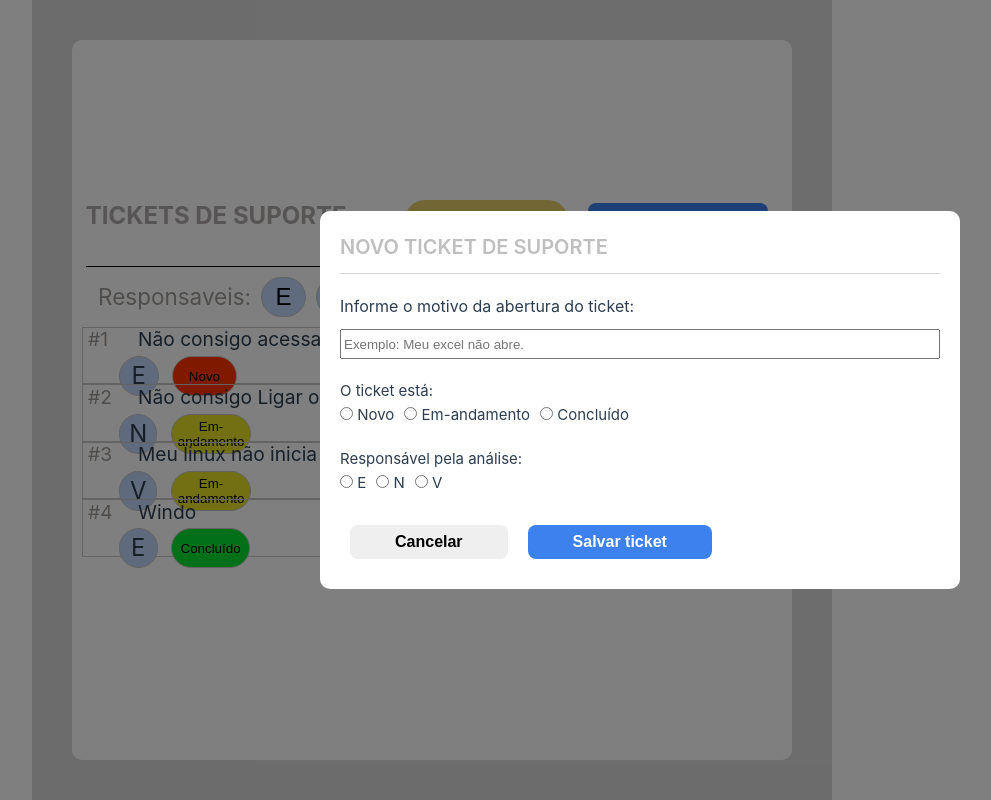
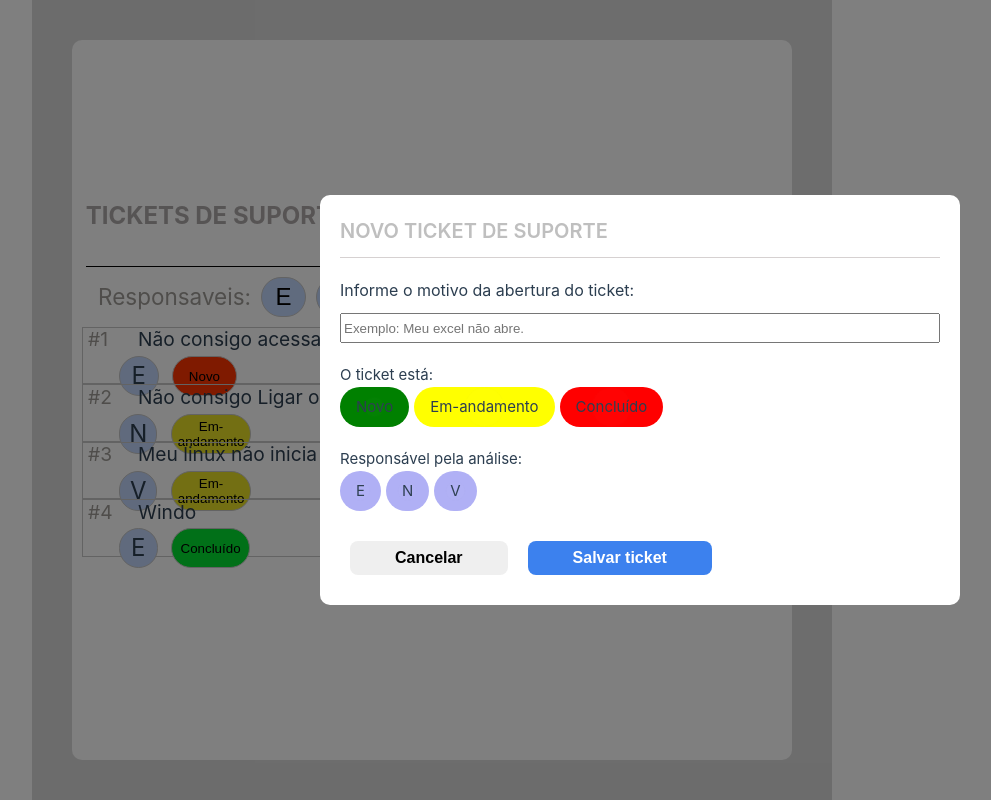
Before and after one commit to estevao144/ticketsSuport, a Vue app: page / in a window 1280 px wide. Both pictures are taken after a click on the button "Novo Ticket". Shown: the whole page, without its empty margins (0-991 px from the left). Built offline with nearby package versions, Linux system fonts and the light colour scheme.

Commit message:
tela pop ok

```diff
--- a/src/components/PopupTickets.vue
+++ b/src/components/PopupTickets.vue
@@ -43,30 +43,52 @@ export default {
 
         <p>O ticket está:</p>
         <div class="container-status">
-          <label class="res-radio" v-for="status of statusTicket" :key="status">
-            <input class="radio" :class="{ status }" type="radio" :value="status" v-model="formData.status" />
-            {{ status }}
+          <div class="button"  id="verde">
+            <input class="Novo"  type="radio" value="Novo" v-model="formData.status" />
+            Novo
+            <label class="btn-default">
           </label>
+          </div>
+
+          <div class="button" id="amarelo">
+            <input class="Em-andamento"  type="radio" value="Em-andamento" v-model="formData.status" />
+            Em-andamento
+            <label class="btn-default">
+          </label>
+          </div>
+
+          <div class="button" id="vermelho">
+            <input class="Concluído"  type="radio" value="Concluído" v-model="formData.status" />
+            Concluído
+            <label class="btn-default">
+          </label>
+          </div>
         </div>
         <p>Responsável pela análise:</p>
         <div class="container-status">
 
 
-          <span
-            class="res-radio"
-            v-for="responsible in responsibles"
-            :key="responsible"
-          >
-            <input
-              class="radio"
-              type="radio"
-              v-model="formData.responsible"
-              :id="responsible"
-              name="responsible"
-              :value="responsible"
-            />
-            {{ responsible }}
-          </span>
+          <div class="button"  id="blue">
+            <input class="Novo"  type="radio" value="E" v-model="formData.responsible" :id="responsible" name="responsible" />
+            E
+            <label class="btn-default">
+          </label>
+          </div>
+
+          <div class="button"  id="blue">
+            <input class="Novo"  type="radio" value="N" v-model="formData.responsible" :id="responsible" name="responsible" />
+            N
+            <label class="btn-default">
+          </label>
+          </div>
+
+          <div class="button"  id="blue">
+            <input class="Novo"  type="radio" value="V" v-model="formData.responsible" :id="responsible" name="responsible" />
+            V
+            <label class="btn-default">
+          </label>
+          </div>
+
         </div>
 
         <div class="buttons-pop">
@@ -78,7 +100,23 @@ export default {
   </div>
 </template>
 <style scoped>
+#blue {
+  background-color: rgb(176, 176, 245);
+  border-radius: 20px;
+}
 
+#verde {
+ background-color: green;
+ border-radius: 20px;
+}
+
+#amarelo {
+background-color: yellow;
+border-radius: 20px;}
+
+#vermelho {
+background-color: red;
+border-radius: 20px;}
 .form-input {
   width: 100%;
 
@@ -167,9 +205,7 @@ export default {
 .res-radio {
   margin-right: 10px;
 }
-.radio {
-  display: ;
-}
+
 .popup {
   position: fixed;
   top: 0;
@@ -194,4 +230,43 @@ export default {
   justify-content: center;
 }
 
+/* apagar */
+
+.button {
+  padding: 8px;
+  padding-right: 16px;
+  padding-left: 16px;
+  float: left;
+  margin: 0 5px 0 0;
+  height: 40px;
+  position: relative;
+}
+
+.button label,
+.button input {
+  display: block;
+  position: absolute;
+  top: 0;
+  left: 0;
+  right: 0;
+  bottom: 0;
+}
+
+.button input[type="radio"] {
+  opacity: 0.011;
+  z-index: 100;
+}
+
+.button input[type="radio"]:checked + label {
+  border: 1px solid #000;
+  border-radius: 20px;
+}
+
+.button label {
+
+  cursor: pointer;
+  z-index: 90;
+  line-height: 1.8em;
+}
+
 </style>
```
